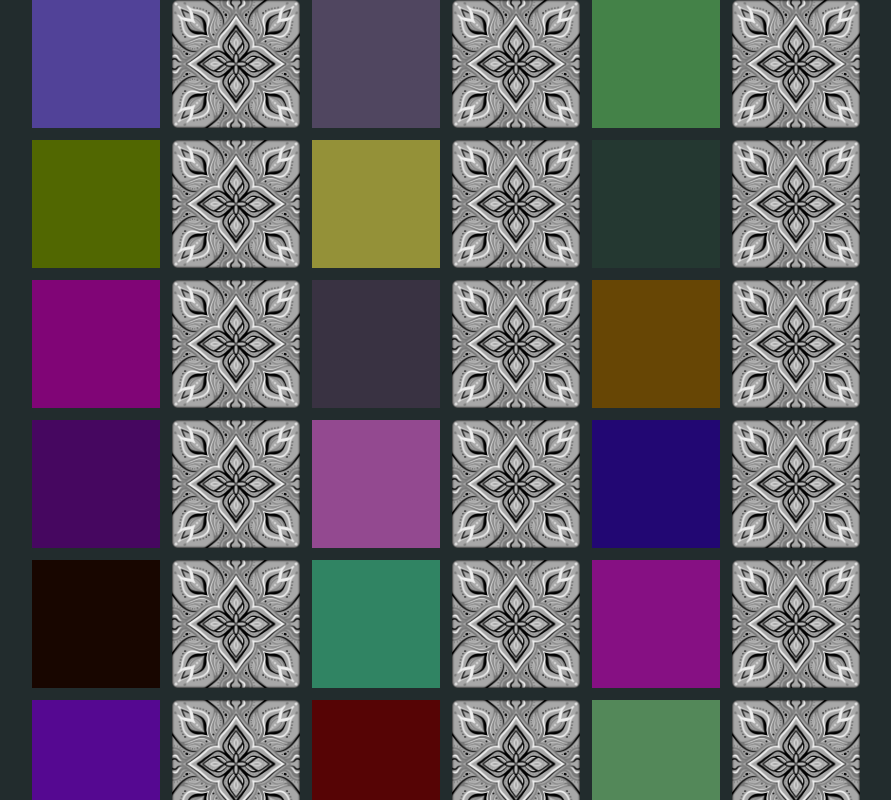
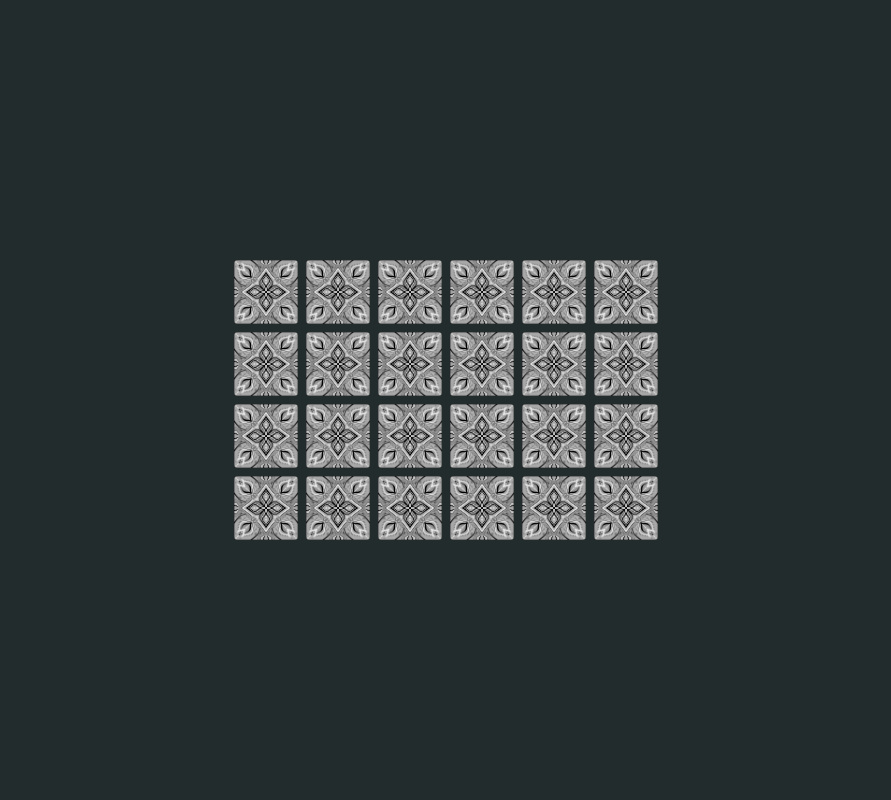
Before and after one commit to lugraff/memory, an Angular app: page /memory in a window 1280 px wide. Shown: the whole page, without its empty margins (194-1085 px from the left). Built offline with nearby package versions, Linux system fonts and the light colour scheme; a web font is replaced by a local one.

Commit message:
card flipping animation works

```diff
--- /dev/null
+++ b/src/app/components/card/card.html
@@ -0,0 +1,15 @@
+<div (pointerenter)="onEnter()" (pointerdown)="onDown()" (pointerout)="onLeave()"
+  class="hover:scale-125 duration-200 select-none">
+
+  <div *ngIf="store.cards()[this.id].open;else cardClosed" [ngStyle]="{backgroundColor:store.cards()[this.id].color}"
+    class="w-16 h-16 duration-300 animate-flip"
+    [ngClass]="animCloseStarted() && store.cards()[this.id].open ? 'scale-x-0 scale-y-125' : ''">
+  </div>
+
+  <ng-template #cardClosed>
+    <div class="w-16 h-16 duration-300 animate-flip"
+      [ngStyle]="{backgroundImage: 'url(assets/card_back_1.png)',backgroundSize: '64px'}"
+      [ngClass]="animOpenStarted() && !store.cards()[this.id].open ? 'scale-x-0 scale-y-125' : ''"></div>
+  </ng-template>
+
+</div>
--- /dev/null
+++ b/src/app/components/card/card.ts
@@ -0,0 +1,56 @@
+import { CommonModule } from '@angular/common';
+import { ChangeDetectionStrategy, Component, Input, inject, signal } from '@angular/core';
+import { FormsModule } from '@angular/forms';
+import { StoreService } from 'src/app/services/store.service';
+
+@Component({
+  selector: 'app-card',
+  imports: [CommonModule, FormsModule],
+  standalone: true,
+  changeDetection: ChangeDetectionStrategy.OnPush,
+  templateUrl: './card.html',
+})
+export class CardComponent {
+  public store = inject(StoreService);
+
+  @Input() public id = -1;
+
+  public animOpenStarted = signal(false);
+  public animCloseStarted = signal(false);
+
+  public onDown(): void {
+    if (!this.animOpenStarted() && !this.animCloseStarted()) {
+      if (this.store.cards()[this.id].open) {
+        this.CloseAnimation();
+      } else {
+        this.OpenAnimation();
+      }
+    }
+  }
+
+  private OpenAnimation(): void {
+    this.animOpenStarted.set(true);
+    setTimeout(() => {
+      this.store.cards.mutate((cards) => (cards[this.id].open = true));
+      setTimeout(() => {
+        this.animOpenStarted.set(false);
+      }, 300);
+    }, 300);
+  }
+
+  private CloseAnimation(): void {
+    this.animCloseStarted.set(true);
+    setTimeout(() => {
+      this.store.cards.mutate((cards) => (cards[this.id].open = false));
+      setTimeout(() => {
+        this.animCloseStarted.set(false);
+      }, 300);
+    }, 300);
+  }
+
+  public onEnter(): void {}
+
+  public onLeave(): void {
+    // this.card.open = false;
+  }
+}
--- a/src/app/components/memory/memory-game.html
+++ b/src/app/components/memory/memory-game.html
@@ -1,8 +1,7 @@
 <div class="grid justify-center items-center h-full">
-  <div class="grid gap-3 auto-rows-fr grid-cols-6 w-fit">
+  <div class="grid auto-rows-fr grid-cols-6 gap-2 w-fit">
     <ng-container *ngFor="let card of store.cards()">
-      <div [ngStyle]="{backgroundColor:card.color}" class="w-32 h-32 hover:scale-125 duration-300"></div>
-      <img ngSrc="assets/card_back_1.png" width="128" height="128">
+      <app-card [id]="card.id"></app-card>
     </ng-container>
   </div>
 </div>
--- a/src/app/components/memory/memory-game.ts
+++ b/src/app/components/memory/memory-game.ts
@@ -2,10 +2,11 @@ import { CommonModule, NgOptimizedImage } from '@angular/common';
 import { ChangeDetectionStrategy, Component, inject } from '@angular/core';
 import { FormsModule } from '@angular/forms';
 import { StoreService } from '../../services/store.service';
+import { CardComponent } from '../card/card';
 
 @Component({
   selector: 'app-memory-game',
-  imports: [CommonModule, FormsModule, NgOptimizedImage],
+  imports: [CommonModule, FormsModule, NgOptimizedImage, CardComponent],
   standalone: true,
   changeDetection: ChangeDetectionStrategy.OnPush,
   templateUrl: './memory-game.html',
--- /dev/null
+++ b/src/app/models/emptyModels.ts
@@ -0,0 +1,14 @@
+import { Card, Vector2 } from './models';
+
+const emptyCardRef: Card = {
+  id: -1,
+  open: false,
+  originalSize: { x: 0, y: 0 },
+};
+export const emptyCard = JSON.parse(JSON.stringify(emptyCardRef));
+
+const emptyVector2Ref: Vector2 = {
+  x: 0,
+  y: 0,
+};
+export const emptyVector2 = JSON.parse(JSON.stringify(emptyVector2Ref));
--- /dev/null
+++ b/src/app/models/models.ts
@@ -0,0 +1,12 @@
+export interface Vector2 {
+  x: number;
+  y: number;
+}
+
+export interface Card {
+  id: number;
+  open: boolean;
+  originalSize: Vector2;
+  imgUrl?: string;
+  color?: string;
+}
--- a/src/app/services/store.service.ts
+++ b/src/app/services/store.service.ts
@@ -1,17 +1,5 @@
 import { Injectable, WritableSignal, signal } from '@angular/core';
-
-interface Vector2 {
-  x: number;
-  y: number;
-}
-
-interface Card {
-  id: number;
-  open: boolean;
-  originalSize: Vector2;
-  imgUrl?: string;
-  color?: string;
-}
+import { Card } from '../models/models';
 
 @Injectable({ providedIn: 'root' })
 export class StoreService {
@@ -29,7 +17,7 @@ export class StoreService {
         card.push({
           id: index,
           open: false,
-          originalSize: { x: 200, y: 200 },
+          originalSize: { x: 16, y: 16 },
           color:
             '#' +
             Math.floor(Math.random() * 10) +
--- a/tailwind.config.js
+++ b/tailwind.config.js
@@ -2,7 +2,7 @@
 module.exports = {
   //darkMode: 'class',
   plugins: [require('tailwind-scrollbar')],
-  content: ["./src/**/*.{html,ts}"],
+  content: ['./src/**/*.{html,ts}'],
   theme: {
     fontSize: {
       xs: '0.8rem',
@@ -55,10 +55,9 @@ module.exports = {
           '0%': { transform: 'translateY(0%)', opacity: '1' },
           '100%': { transform: 'translateY(100%)', opacity: '0' },
         },
-        theChosenOne: {
-          '0%': { transform: 'scale(0.75)' },
-          '50%': { transform: 'scale(1)' },
-          '100%': { transform: 'scale(0.75)' },
+        flip: {
+          '0%': { transform: 'scaleX(0) scaleY(1.25)' },
+          '100%': { transform: 'scaleX(1) scaleY(1)' },
         },
         hover: {
           '0%': { transform: 'translateY(0%)' },
@@ -69,7 +68,7 @@ module.exports = {
       animation: {
         fadeIn: 'fadeIn 300ms 1',
         fadeOut: 'fadeOut 300ms 1',
-        theChosenOne: 'theChosenOne 1s ease infinite',
+        flip: 'flip 300ms 1',
         hover: 'hover 1500ms ease-in-out infinite',
         zoomIn: 'zoomIn 300ms ease 1',
         zoomOut: 'zoomOut 300ms ease 1',
```
